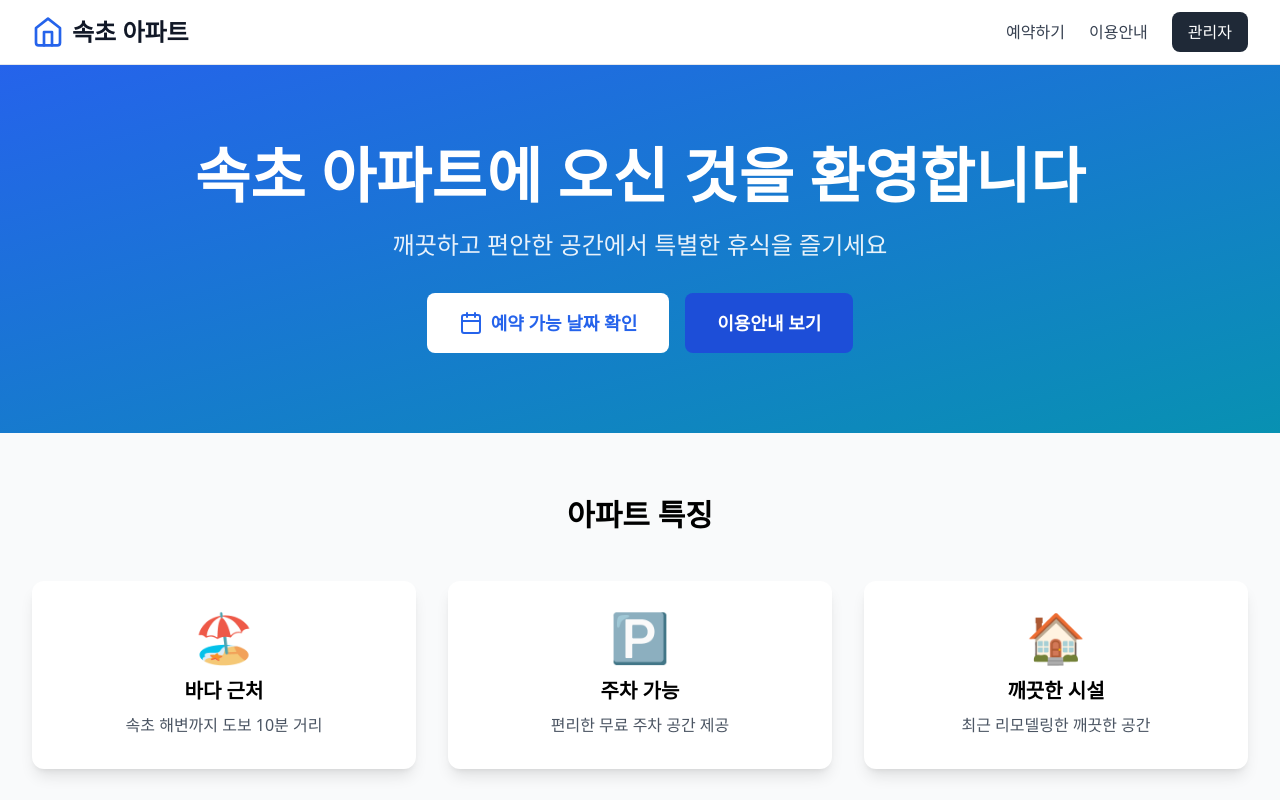
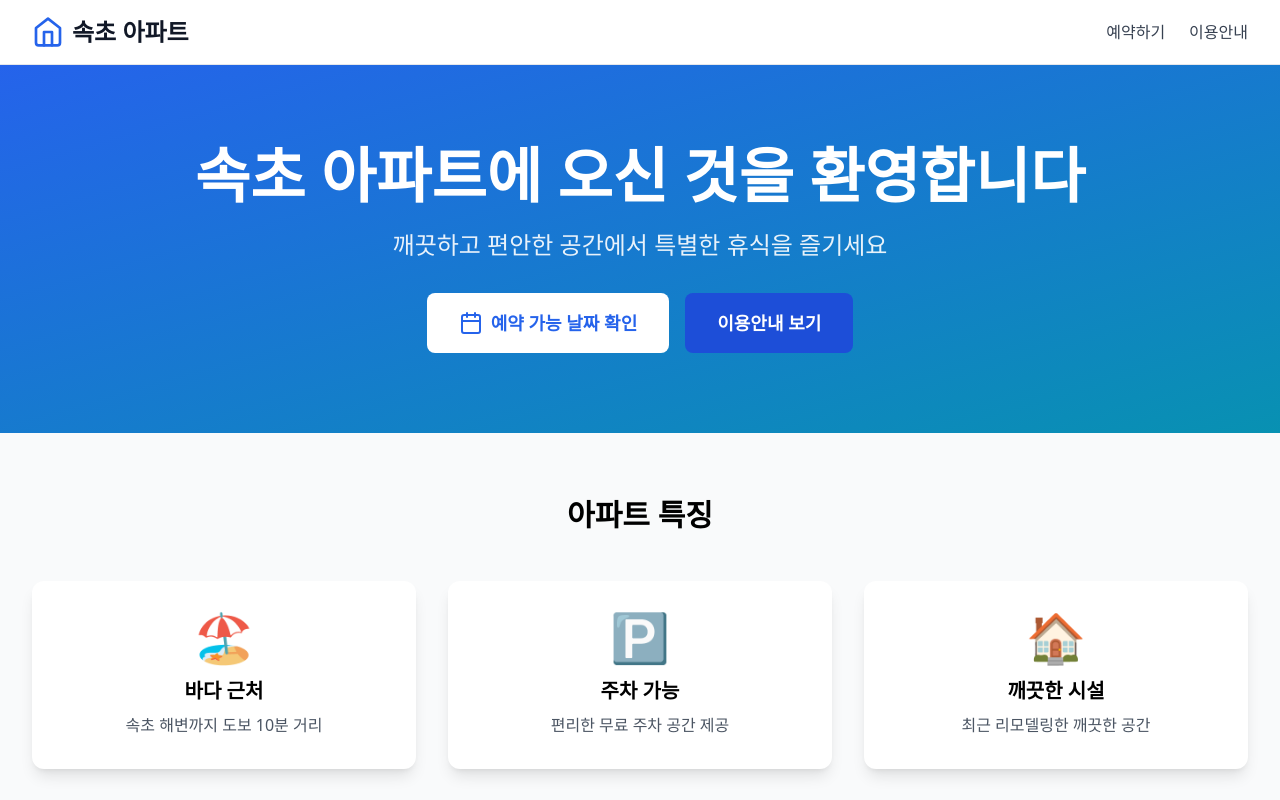
Before and after one commit to victor6080h/accommodation-booking1, a Next.js app: page / in a window 1280 px wide. Shown: the top 800 px of the page. Built offline with nearby package versions, Linux system fonts and the light colour scheme.

Commit message:
fix: 메인 페이지에서 관리자 버튼 제거
✨ 변경 사항:
- 메인 홈페이지 네비게이션에서 관리자 버튼 숨김
- 예약하기와 이용안내 메뉴만 표시
- 관리자 페이지는 /admin URL로 직접 접속 가능

```diff
--- a/app/page.tsx
+++ b/app/page.tsx
@@ -21,12 +21,6 @@ export default function HomePage() {
               </Link>
               <Link href="/guest/guide" className="text-gray-700 hover:text-blue-600 font-medium">
                 이용안내
-              </Link>
-              <Link
-                href="/admin"
-                className="bg-gray-800 text-white px-4 py-2 rounded-lg hover:bg-gray-700 transition"
-              >
-                관리자
               </Link>
             </div>
           </div>
```
